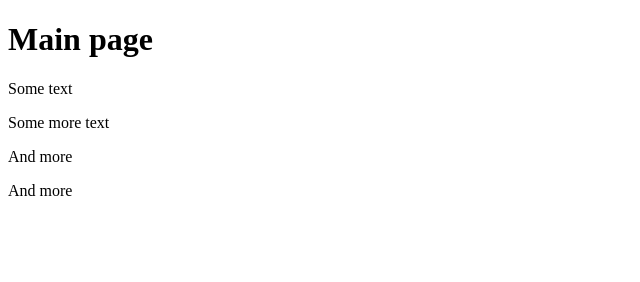
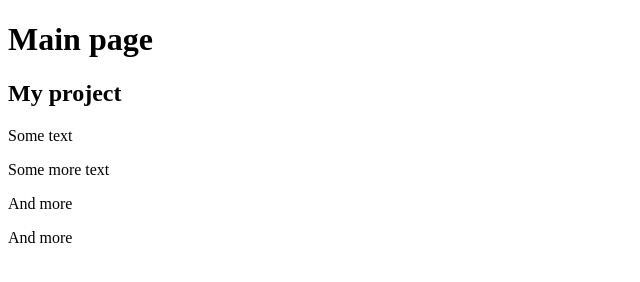
Before and after one commit to NemiroffLight/RRPS01, a plain HTML site: page index.html in a window 1280 px wide. Shown: the whole page, without its empty margins (0-640 px from the left). Drawn offline with Linux system fonts and the light colour scheme.

Commit message:
Added level 2 header

```diff
--- a/index.html
+++ b/index.html
@@ -6,6 +6,7 @@
 </head>
 <body>
    <h1>Main page</h1>
+   <h2>My project</h2>
    <p>Some text</p>
    <p>Some more text</p>
    <p>And more</p>
```
